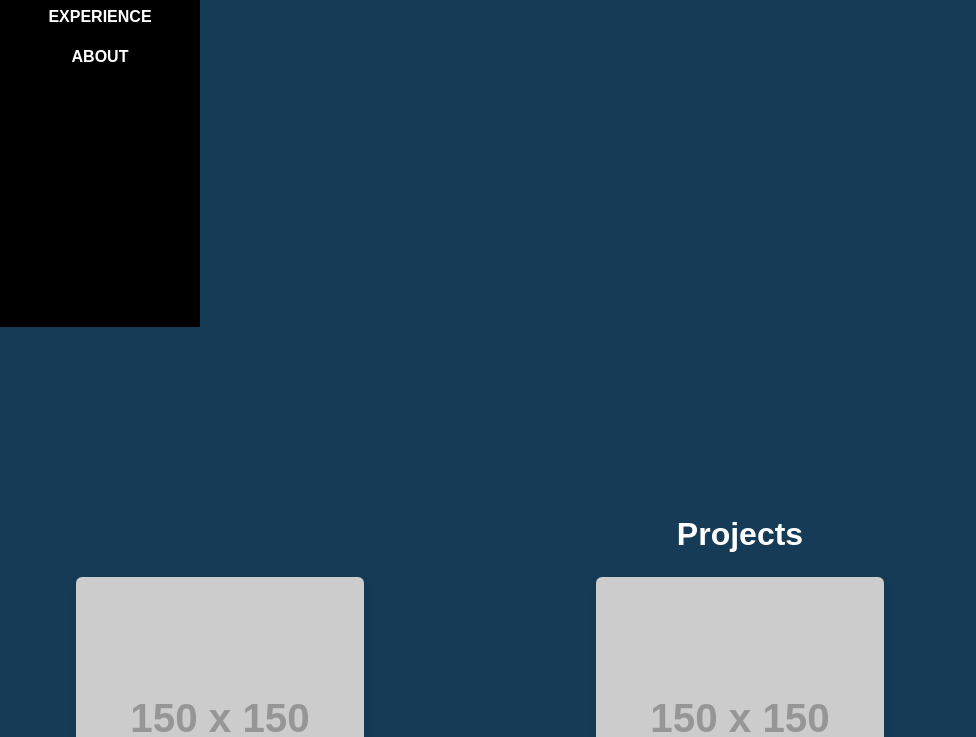
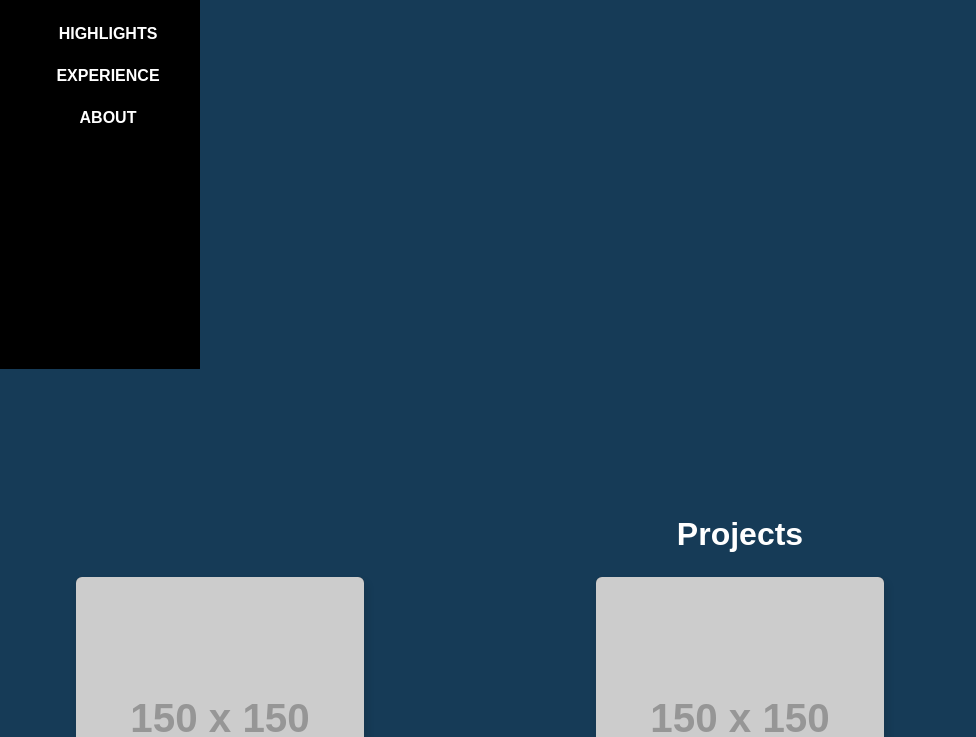
Before and after one commit to cordova-jon1618/jonathan_cordova_portfolio, a website: page index.html in a window 1280 px wide. Shown: the part 473-1210 px from the top of the page, without its empty margins (0-976 px from the left). Drawn offline with nearby package versions, Linux system fonts and the light colour scheme; files that its build step writes are made by us from their sources; placeholder pictures from the web are drawn by us; a web font is replaced by a local one.

Commit message:
Revise the alignment of the navigation side bar, positioning all nav items accordingly

```diff
--- a/css/style.css
+++ b/css/style.css
@@ -296,3 +296,15 @@ img {
         padding-bottom: 40px;
     }
 }
+
+.container-grid {
+    display: grid;
+    grid-template-columns: 200px 1fr; /* Sidebar + Main content */
+    grid-template-rows: auto;
+}
+
+@media (max-width: 768px) {
+    .container-grid {
+        grid-template-columns: 1fr; /* Stack items on small screens */
+    }
+}
--- a/index.html
+++ b/index.html
@@ -76,14 +76,12 @@
     <!-- Navbar -->
 
     <!-- Sidebar -->
-    <div class="d-flex">
+    <!-- <div class="d-flex"> -->
+    <div class="d-flex flex-column flex-lg-row">
         <!-- <nav class="navbar navbar-dark bg-dark flex-column" style="height: 100vh; position: fixed; width: 200px;"> -->
         <nav class="navbar navbar-dark bg-dark flex-column">
-            <!-- <a class="navbar-brand" href="#">First Name Last Name Porfolio -->
             <a class="navbar-brand" href="#">First Name Last Name Porfolio
                 <span id="navbarBrandText" class="h3 fw-bold d-block d-lg-none">My Name</span>
-                <!-- Placeholder image with Bootstrap utility classes -->
-                <!-- <img id="navbarBrandImage" src="https://via.placeholder.com/150" class="d-none d-lg-block rounded-circle" alt="Profile Placeholder"> -->
                 <img id="navbarBrandImage" src="assets/profile_photo.png"
                 class="d-none d-lg-block rounded-circle"
                 alt="Profile Placeholder" style="max-width: 175px; height: auto;">
@@ -98,9 +96,6 @@
                     <li class="nav-item">
                         <a class="nav-link" href="#research">Research</a>
                     </li>
-                <!-- <li class="nav-item">
-                    <a class="nav-link" href="#skills">Skills</a>
-                </li> -->
                     <li class="nav-item">
                         <a class="nav-link" href="#highlights">Highlights</a>
                     </li>
@@ -112,8 +107,10 @@
                     </li>
                 </ul>
         </nav>
+    </div>
         <!-- Main content -->
-        <div class="main-content" style="margin-left: 200px; width: calc(100% - 200px);">
+        <!-- <div class="main-content" style="margin-left: 200px; width: calc(100% - 200px);"> -->
+        <div class="main-content flex-grow-1">
 
 
             <!-- Home section -->
@@ -189,11 +186,21 @@
                             </div>
                             <!-- Additional project cards similar to the first one -->
                         </div>
-                        <button class="carousel-control-prev" type="button" data-bs-target="#carouselControls" data-bs-slide="prev">
+                        <!-- <button class="carousel-control-prev" type="button" data-bs-target="#carouselControls" data-bs-slide="prev">
                             <span class="carousel-control-prev-icon" aria-hidden="true"></span>
                             <span class="visually-hidden">Previous</span>
                         </button>
                         <button class="carousel-control-next" type="button" data-bs-target="#carouselControls" data-bs-slide="next">
+                            <span class="carousel-control-next-icon" aria-hidden="true"></span>
+                            <span class="visually-hidden">Next</span>
+                        </button> -->
+                        <!-- Revised: Added margin-left to the previous button to ensure it doesn't touch the sidebar -->
+                        <button class="carousel-control-prev" type="button" data-bs-target="#carouselControls" data-bs-slide="prev" style="margin-left: 10px;">
+                        <span class="carousel-control-prev-icon" aria-hidden="true"></span>
+                        <span class="visually-hidden">Previous</span>
+                        </button>
+                        <!-- Revised: Added margin-right to the next button to ensure it doesn't touch the sidebar -->
+                        <button class="carousel-control-next" type="button" data-bs-target="#carouselControls" data-bs-slide="next" style="margin-right: 10px;">
                         <span class="carousel-control-next-icon" aria-hidden="true"></span>
                         <span class="visually-hidden">Next</span>
                     </button>
--- a/scss/custom.scss
+++ b/scss/custom.scss
@@ -22,29 +22,36 @@ $navbar-dark-color: #ffffff; // White text color for navbar
 .navbar {
     background-color: $navbar-dark-bg !important;
     color: $navbar-dark-color;
-    //justify-content: center; // Center vertically
-    position: fixed;
-    top: 0;
-    // right: 0;
-    left: 0; // Adjusting sidebar position
-    height: 100vh;
-    width: 200px;
-    margin-bottom: 0;
-    padding-top: 30px; // Adds padding above the image
-    padding-bottom: 30px; // Adds padding below the image
-    flex-wrap: wrap; // Allows items to wrap within the navbar
+    justify-content: center; // Center all in block vertically
+    // position: fixed;
+    // top: 0;
+    // // right: 0;
+    // left: 0;
+    // height: 100vh;
+    // width: 200px;
+    // margin-bottom: 0;
+    padding-top: 30px; // Adding padding above the image
+    padding-bottom: 30px; // Adding padding below the image
+    // flex-wrap: wrap; // Allows items to wrap within the navbar
 }
 
 .navbar-nav {
     display: flex;
     flex-direction: column;
-    justify-content: center; // Center vertically
+    justify-content: center; // Aligns items to the top
     align-items: center; // Center horizontally
-    position: fixed;
-    height: 100vh;
-    width: 200px;
+    width: 100%;
     margin-bottom: 0;
     flex-wrap: wrap; // Allows items to wrap within the navbar
+    padding: 15px 15px 200px 15px; // Top padding is 15px, bottom padding is 200px, right and left padding are 15px
+    text-align: center; // Centers the text horizontally
+    overflow-wrap: break-word; // Allows long words to be broken and wrap to the next line
+    word-break: break-all; // Break words at any character to prevent overflow
+    white-space: normal; // Allows text to wrap naturally
+}
+
+.nav-item {
+    padding: 1px 0; // padding above and below each nav-item
 }
 
 
@@ -64,9 +71,9 @@ $navbar-dark-color: #ffffff; // White text color for navbar
     display: flex;
     align-items: center; // Vertically centers items within navbar-brand
     justify-content: center; // Horizontally centers items within navbar-brand
-    width: 100%; // Ensures it spans the full width for proper centering
+    width: 100%;
     flex-wrap: wrap; // Allows content to wrap if needed
-    padding: 15px 15px; // Adds vertical padding and horizontal padding for spacing
+    padding: 5px 20px 20px 20px; // Top padding is 5px, bottom padding is 20px, right and left padding are 20px
     text-align: center; // Centers the text horizontally
     overflow-wrap: break-word; // Allows long words to be broken and wrap to the next line
     word-break: break-all; // Break words at any character to prevent overflow
```
Also changed, not shown: scss/custom.css, 1 other file. Lines whose indentation alone changed are shown as unchanged.
